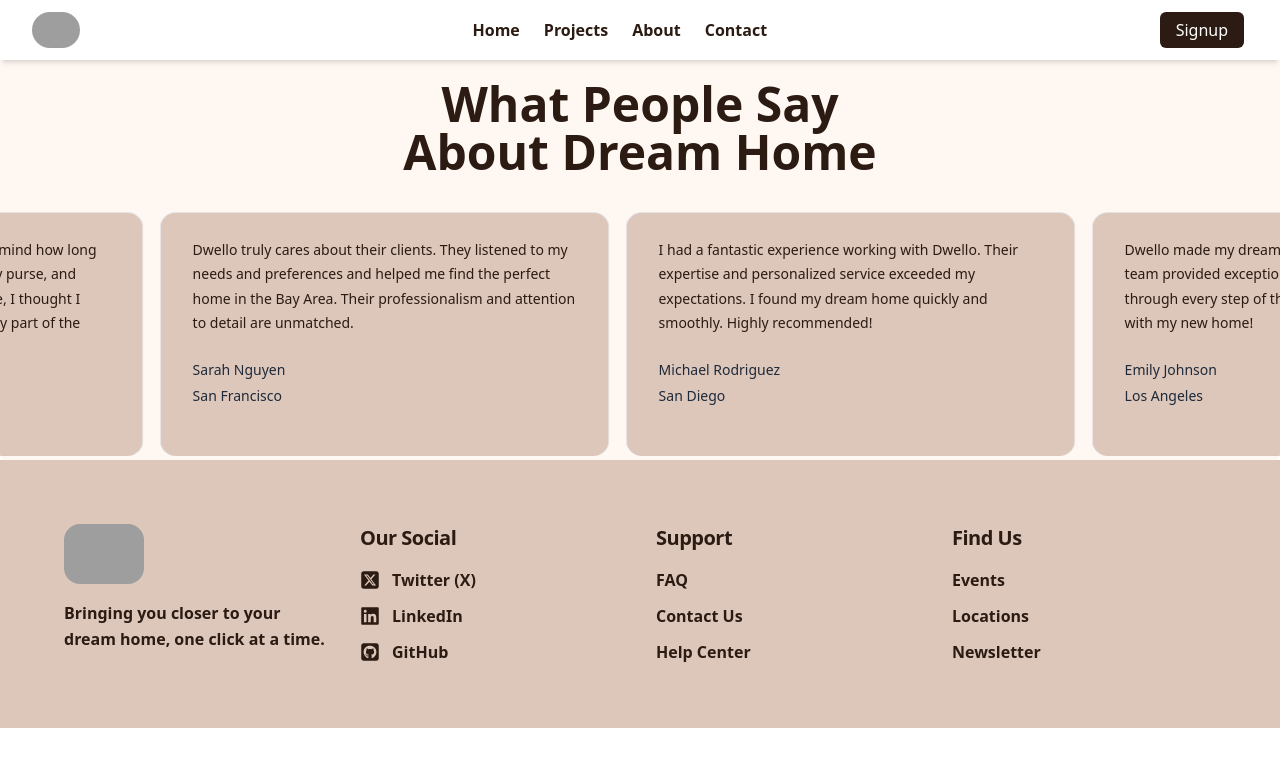
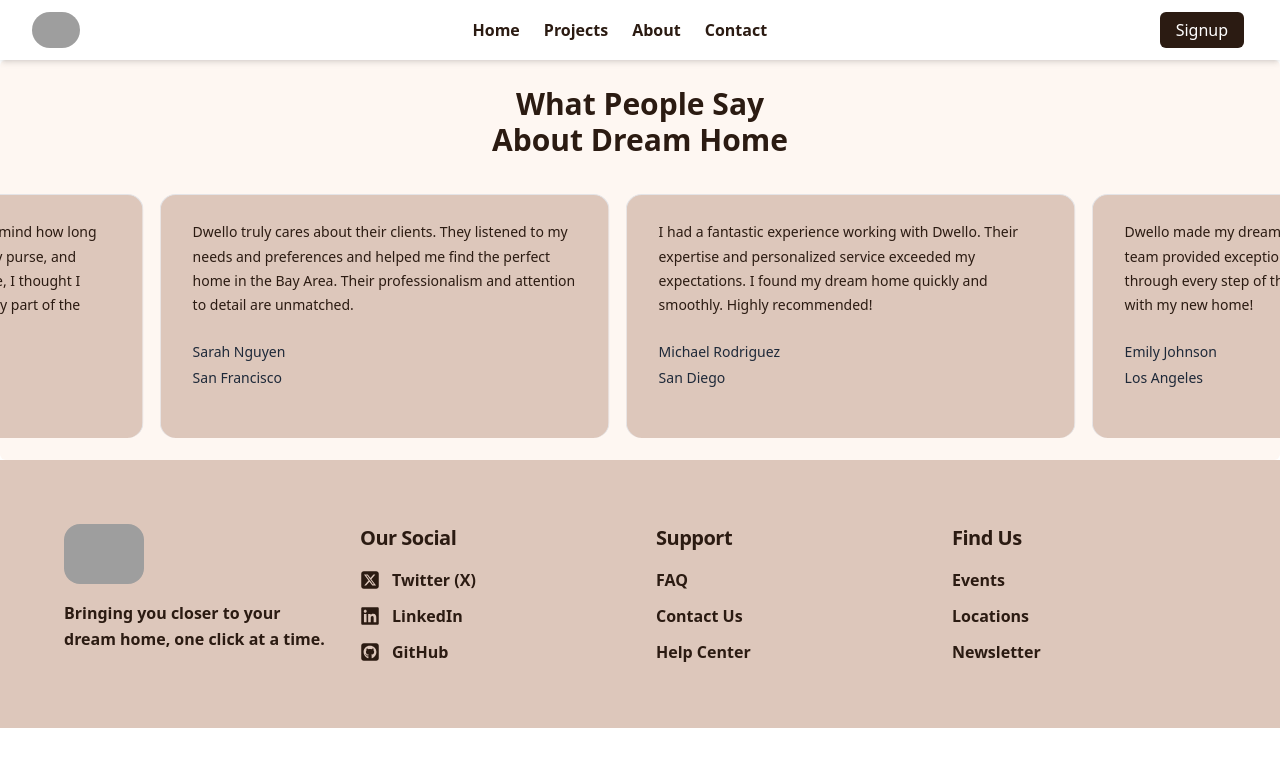
Before and after one commit to shaikrasheed6341/DreamHomeWebsite, a Next.js app: page /ReviewCard in a window 1280 px wide. Shown: the top 766 px of the page. Built offline with nearby package versions, Linux system fonts and the light colour scheme; grey boxes are pictures that could not be loaded.

Commit message:
Update page.tsx

```diff
--- a/app/ReviewCard/page.tsx
+++ b/app/ReviewCard/page.tsx
@@ -6,8 +6,8 @@ import { InfiniteMovingCards } from "../components/ReviewCard/ReviewCard";
 export default function InfiniteMovingCardsDemo() {
   return (
     <div>
-    <div className="h-[25rem] rounded-md flex flex-col antialiased bg-[#FEF7F2] dark:bg-grid-white/[0.05] items-center justify-center relative overflow-hidden">
-    <div><p className="text-center text-5xl font-bold text-[#2B1B12] my-5 ">What People Say <br></br> About Dream Home</p></div>
+    <div className="h-[25rem]  rounded-md flex flex-col antialiased bg-[#FEF7F2] dark:bg-grid-white/[0.05] items-center justify-center relative overflow-hidden">
+    <div><p className="text-center sm:text-3xl text-5xl font-bold text-[#2B1B12] my-5 ">What People Say <br></br> About Dream Home</p></div>
 
       <InfiniteMovingCards
         items={testimonials}
```
